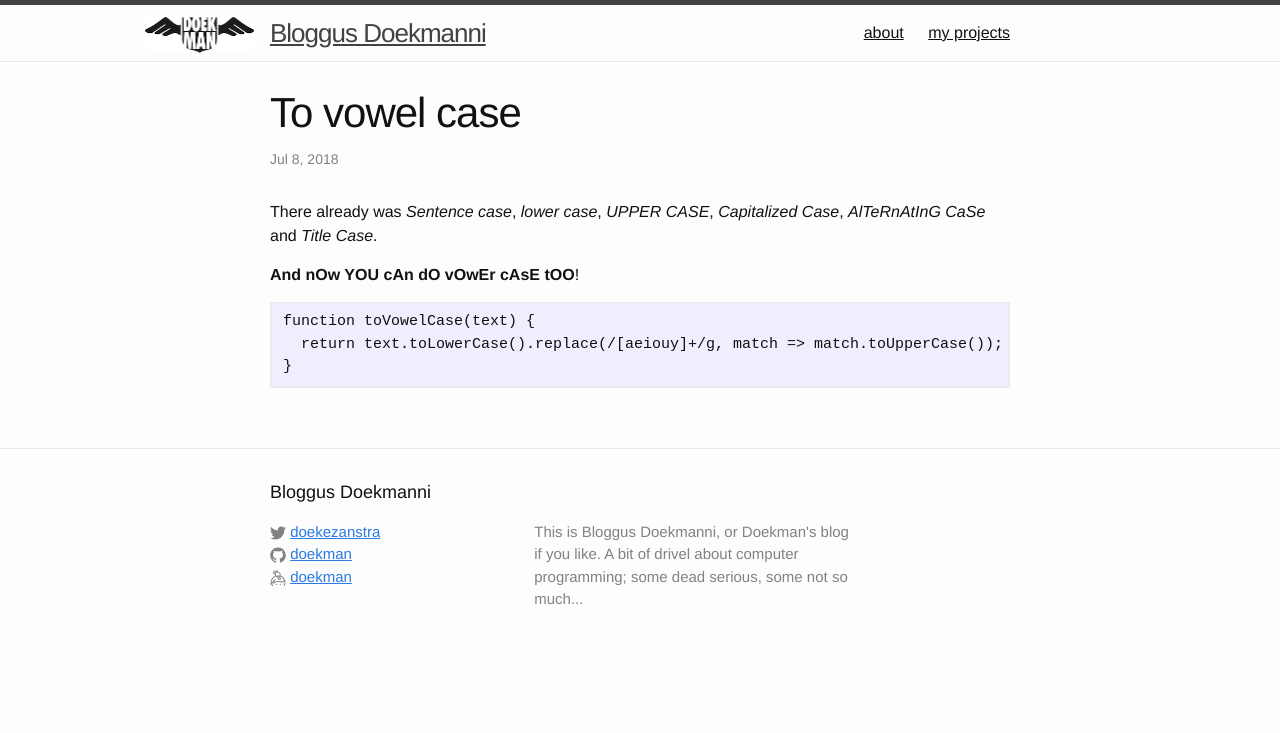
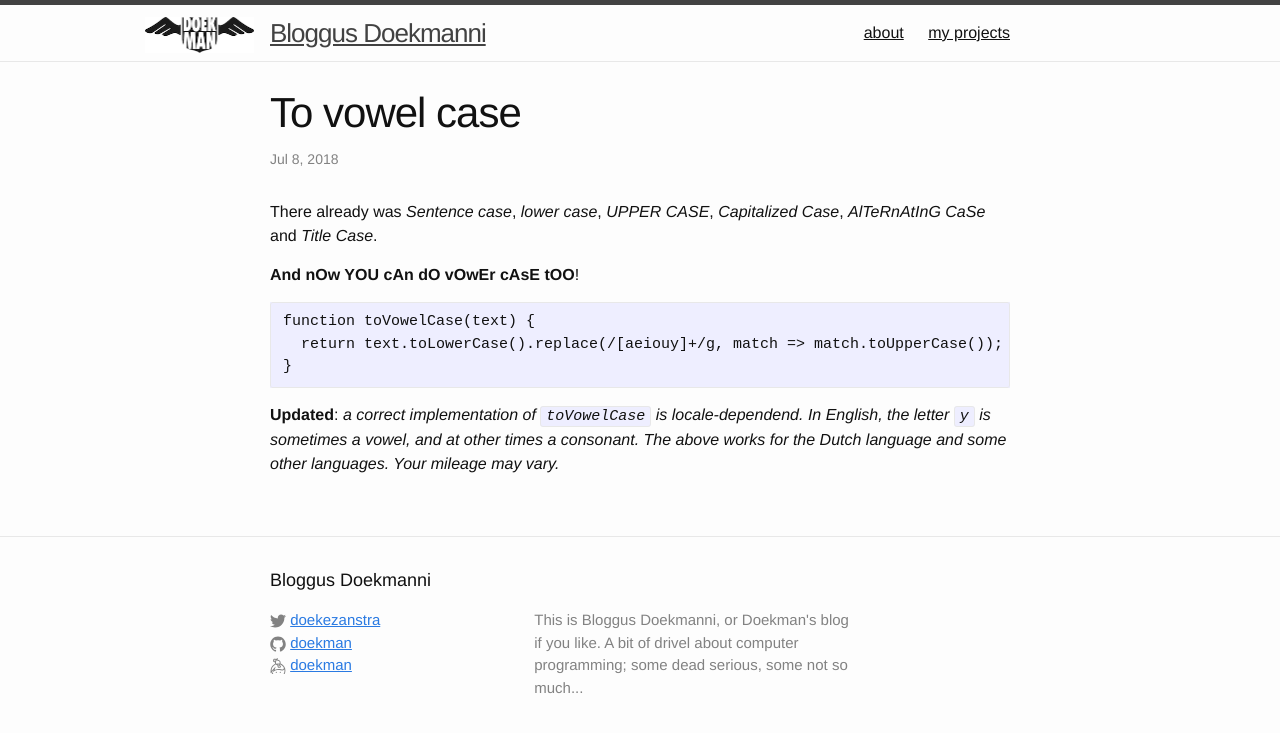
Before and after one commit to doekman/doekman.github.io, a Jekyll site: the page built from _posts/2018-07-08-Vowel-case.md, in a window 1280 px wide. Shown: the top 733 px of the page. Built offline with Jekyll 4.4.1, drawn with Linux system fonts in a browser that asks for light colours.

Commit message:
Update 2018-07-08-Vowel-case.md

```diff
--- a/_posts/2018-07-08-Vowel-case.md
+++ b/_posts/2018-07-08-Vowel-case.md
@@ -12,3 +13,5 @@ __And nOw YOU cAn dO vOwEr cAsE tOO__!
 	function toVowelCase(text) {
 	  return text.toLowerCase().replace(/[aeiouy]+/g, match => match.toUpperCase());
 	}
+
+**Updated**: _a correct implementation of `toVowelCase` is locale-dependend. In English, the letter `y` is sometimes a vowel, and at other times a consonant.  The above works for the Dutch language and some other languages. Your mileage may vary._
```
Also changed, not shown: other parts of _posts/2018-07-08-Vowel-case.md (+1 -0 lines).
